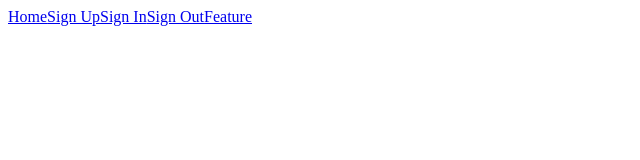
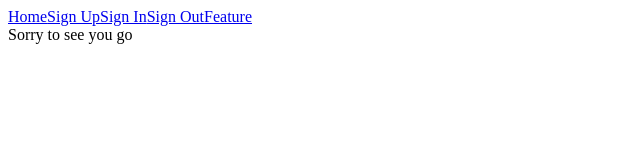
Before and after one commit to Rsja12/auth-fullstack-client, a React (Create React App) app: page /signout in a window 1280 px wide. Shown: the top 160 px of the page, without its empty margins (0-640 px from the left). Built offline with nearby package versions, Linux system fonts and the light colour scheme.

Commit message:
create sign out component and route

```diff
--- /dev/null
+++ b/src/components/auth/SignOut.js
@@ -0,0 +1,16 @@
+import React, { Component } from 'react'
+
+export class SignOut extends Component {
+
+
+
+    render() {
+        return (
+            <div>
+                Sorry to see you go
+            </div>
+        )
+    }
+}
+
+export default SignOut
--- a/src/index.js
+++ b/src/index.js
@@ -9,6 +9,7 @@ import App from './components/App'
 import Welcome from './components/Welcome'
 import SignUp from './components/auth/SignUp'
 import Feature from './components/Feature'
+import SignOut from './components/auth/SignOut'
 import reducers from './reducers'
 
 const store = createStore(
@@ -27,6 +28,7 @@ ReactDOM.render(
                 <Route exact path='/' component={ Welcome } />
                 <Route exact path='/signup' component={ SignUp } />
                 <Route exact path='/feature' component={ Feature } />
+                <Route exact path='/signout' component={ SignOut } />
             </App>
         </BrowserRouter>
     </Provider>,
```
